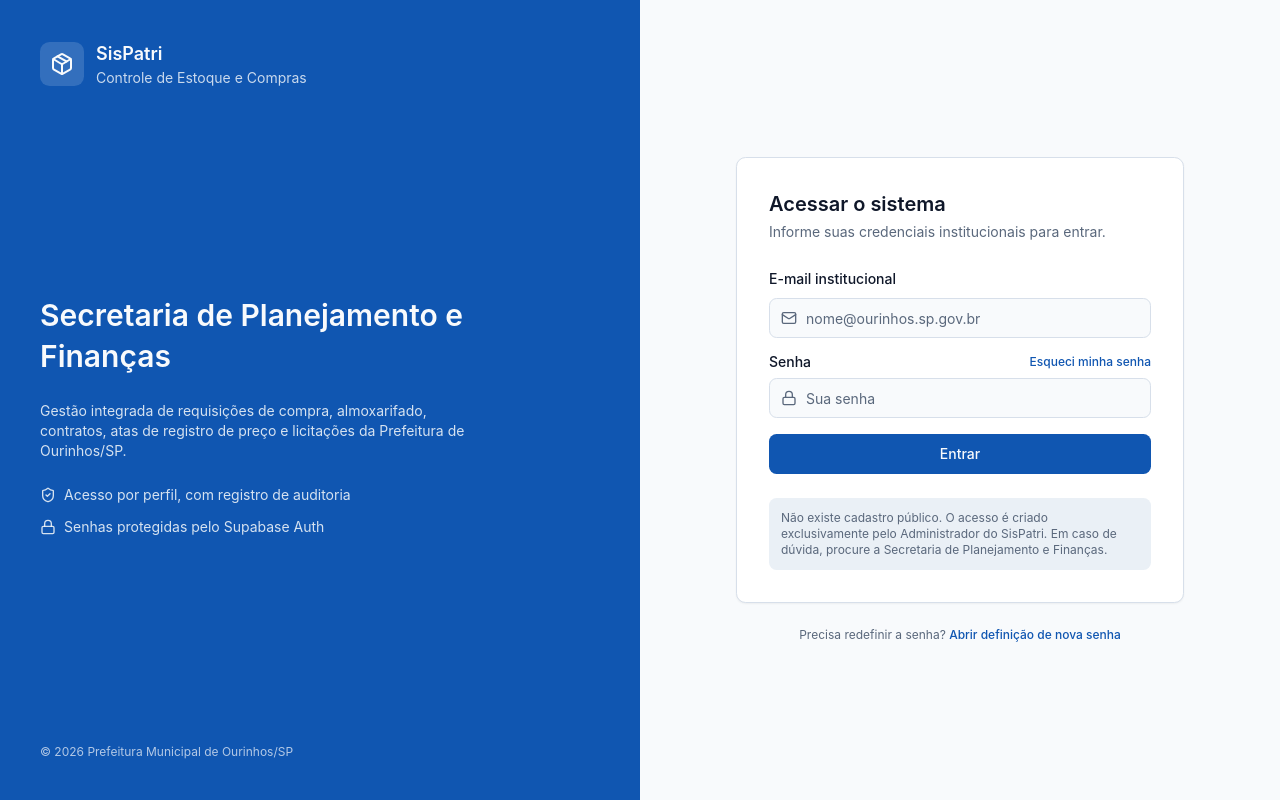
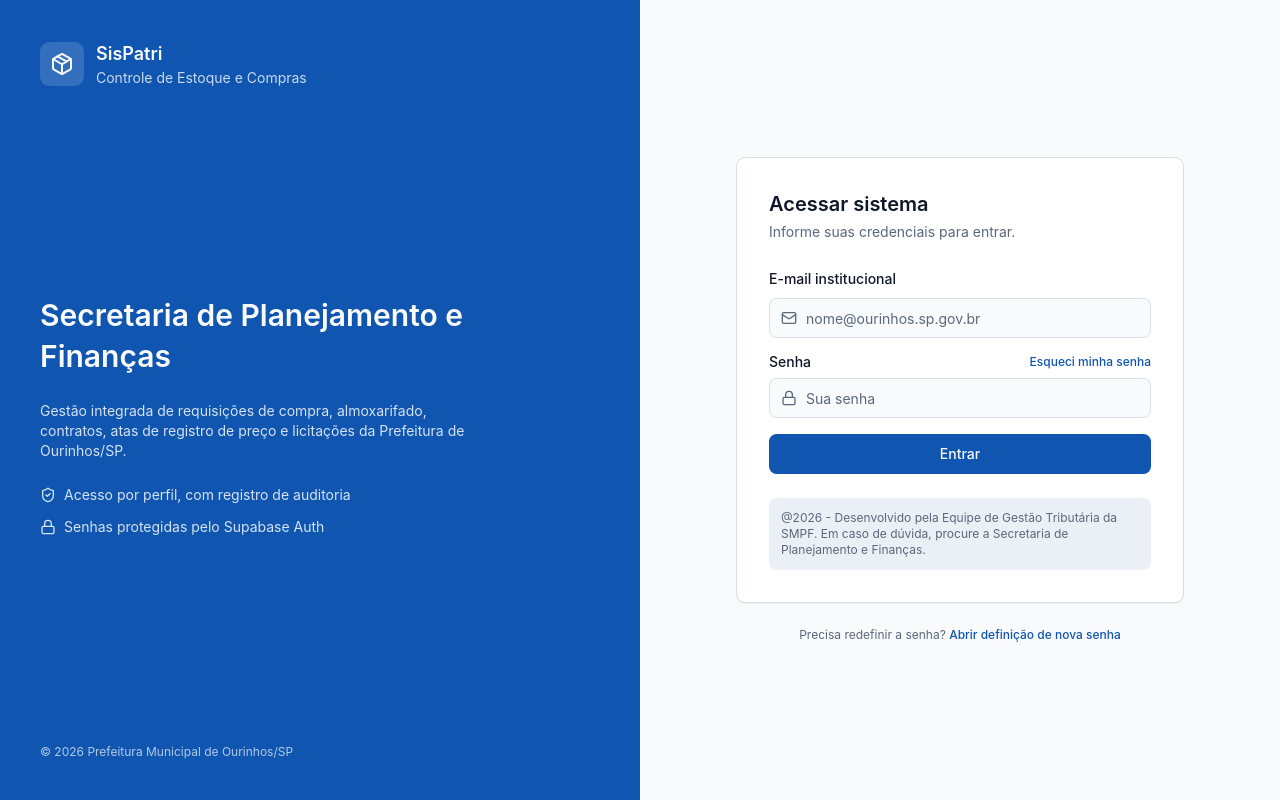
Before and after one commit to joaorobertoassislima-creator/faronew2026, a React (Vite) app: page /login in a window 1280 px wide. Built offline with nearby package versions, Linux system fonts and the light colour scheme; no server answers.

Commit message:
Nexus Editor: revisão 9

```diff
--- a/src/pages/Login.tsx
+++ b/src/pages/Login.tsx
@@ -115,9 +115,9 @@ export default function Login() {
             <CardContent className="p-6 sm:p-8">
               {modo === "login" ? (
                 <>
-                  <h2 className="text-xl font-semibold">Acessar o sistema</h2>
+                  <h2 className="text-xl font-semibold">Acessar sistema</h2>
                   <p className="mt-1 text-sm text-muted-foreground">
-                    Informe suas credenciais institucionais para entrar.
+                    Informe suas credenciais para entrar.
                   </p>
                 </>
               ) : (
@@ -216,8 +216,7 @@ export default function Login() {
               </form>
 
               <p className="mt-6 rounded-md bg-muted p-3 text-xs text-muted-foreground">
-                Não existe cadastro público. O acesso é criado exclusivamente pelo Administrador do
-                SisPatri. Em caso de dúvida, procure a Secretaria de Planejamento e Finanças.
+                @2026 - Desenvolvido pela Equipe de Gestão Tributária da SMPF. Em caso de dúvida, procure a Secretaria de Planejamento e Finanças.
               </p>
             </CardContent>
           </Card>
```
